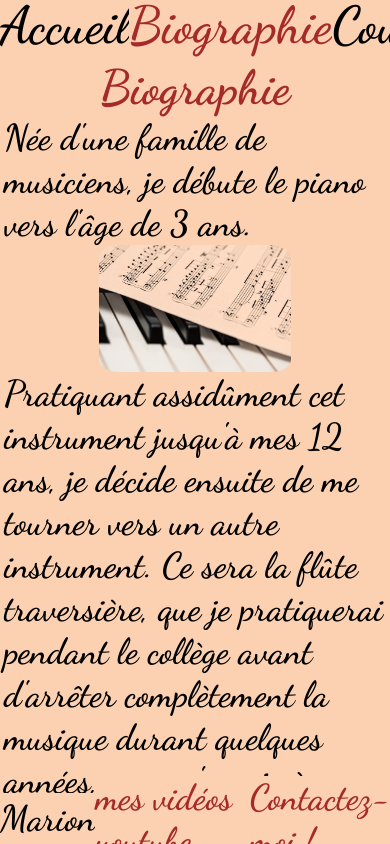
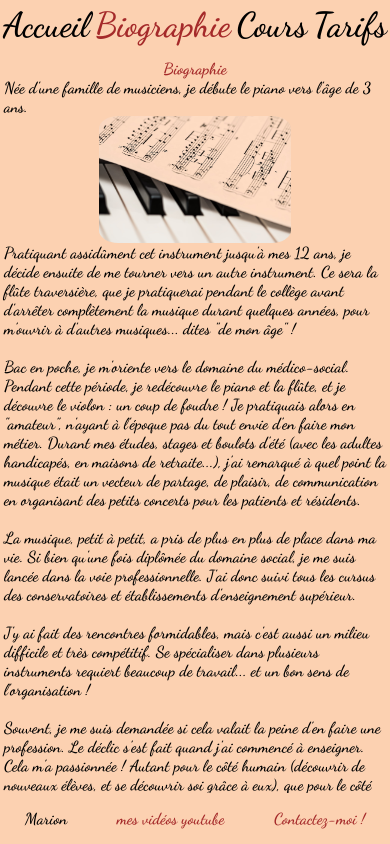
Before and after one commit to Eidepolcycne/Music, an Angular app: page /biographie in a window 390 px wide. Shown: the top 844 px of the page. Built offline with nearby package versions, Linux system fonts and the light colour scheme.

Commit message:
css little responsive

```diff
--- a/src/styles.css
+++ b/src/styles.css
@@ -1,11 +1,11 @@
 /* You can add global styles to this file, and also import other style files */
 * {
   list-style: none;
-  font-family: 'Dancing Script', cursive;
-  margin:0;
-  padding:0;
+  font-family: "Dancing Script", cursive;
+  margin: 0;
+  padding: 0;
   background-color: rgb(252, 209, 177);
-  font-size: 1.5rem;
+  /* font-size: 1.5rem; */
 }
 
 a {
@@ -13,8 +13,8 @@ a {
 }
 
 img {
- width: 50%;
- border-radius: 10%;
+  width: 50%;
+  border-radius: 10%;
 }
 
 .image {
@@ -24,20 +24,64 @@ img {
 
 section {
   /* display: flex;
-  flex-direction: column;
-  align-items: center; */
-  margin-top: 7vh;
+flex-direction: column;
+align-items: center; */
+  /* margin-top: 7vh;
   margin-left: 1vw;
   margin-right: 1vw;
-  margin-bottom: 7vh;
+  margin-bottom: 7vh; */
+  margin: 7vh 1vw;
 }
 
 h1 {
   display: flex;
   justify-content: center;
   color: brown;
-  font-size: 2rem;
+  font-size: 1rem;
+  /* display : none; */
 }
+
 h2 {
   text-decoration: underline;
 }
+
+
+@media (min-width: 768px) {
+
+  * {
+    font-size: 1.5rem;
+  }
+
+  img {
+    width: 50%;
+    border-radius: 10%;
+  }
+
+  .image {
+    display: flex;
+    justify-content: center;
+  }
+
+  /* section { */
+    /* display: flex;
+  flex-direction: column;
+  align-items: center; */
+    /* margin-top: 7vh;
+    margin-left: 1vw;
+    margin-right: 1vw;
+    margin-bottom: 7vh; */
+    /* margin: 7vh 1vw;
+  } */
+
+  h1 {
+    display: flex;
+    justify-content: center;
+    color: brown;
+    font-size: 2rem;
+    /* display : none; */
+  }
+
+  h2 {
+    text-decoration: underline;
+  }
+}
```
